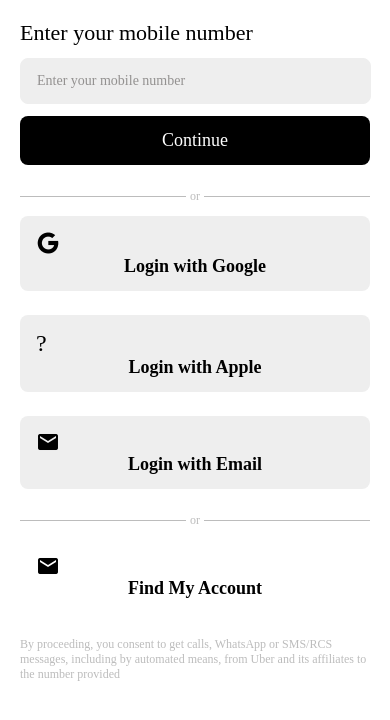
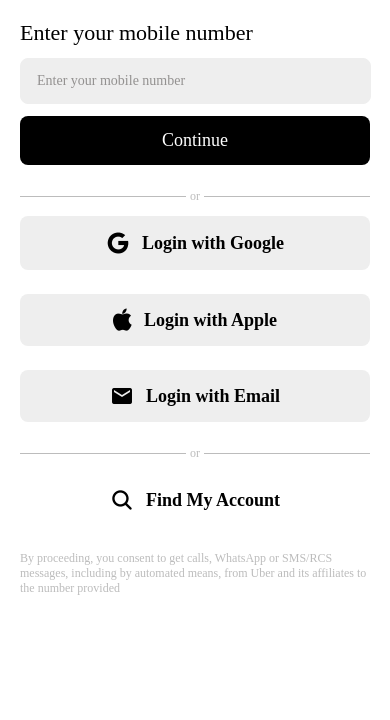
Before and after one commit to Rohithegade02/UberRiderApp, a React Native app: screen / in a window 390 px wide. Shown: the top 720 px of the page. Built offline with nearby package versions, Linux system fonts and the light colour scheme.

Commit message:
fixed all issues regarding imports

```diff
--- a/babel.config.js
+++ b/babel.config.js
@@ -1,3 +1,4 @@
 module.exports = {
   presets: ['module:@react-native/babel-preset'],
+  plugins: ['react-native-reanimated/plugin'],
 };
--- a/package.json
+++ b/package.json
@@ -11,6 +11,7 @@
     "test": "jest"
   },
   "dependencies": {
+    "@gorhom/bottom-sheet": "^5.1.6",
     "@react-native-community/geolocation": "^3.4.0",
     "@react-native-community/masked-view": "^0.1.11",
     "@react-native/new-app-screen": "0.80.0",
@@ -20,9 +21,10 @@
     "@shopify/flash-list": "^1.8.3",
     "react": "19.1.0",
     "react-native": "0.80.0",
-    "react-native-gesture-handler": "^1.10.3",
+    "react-native-gesture-handler": "^2.26.0",
     "react-native-maps": "^1.24.3",
     "react-native-permissions": "^5.4.1",
+    "react-native-reanimated": "^3.18.0",
     "react-native-safe-area-context": "^5.5.0",
     "react-native-screens": "^4.11.1",
     "react-native-vector-icons": "^10.2.0",
--- a/src/screens/LoginScreen/LoginScreen.tsx
+++ b/src/screens/LoginScreen/LoginScreen.tsx
@@ -70,13 +70,7 @@
         buttonTextStyle={styles.findMyAccountButtonText}
         onPress={handleContinue}
         loading={loading}
-        icon={
-          <CustomIcon
-            name="email"
-            iconFamily="MaterialCommunityIcons"
-            size={24}
-          />
-        }
+        icon={<CustomIcon name="search" iconFamily="Ionicons" size={24} />}
         iconPosition="left"
         iconColor="black"
       />
--- a/src/screens/LoginScreen/LoginSocialButton.tsx
+++ b/src/screens/LoginScreen/LoginSocialButton.tsx
@@ -24,7 +24,7 @@
         {
           text: LoginScreenText.loginWithApple,
           onPress: handleAppleLogin,
-          icon: <CustomIcon name="apple" iconFamily="AntDesign" size={24} />,
+          icon: <CustomIcon name="apple" iconFamily="FontAwesome" size={24} />,
         },
         {
           text: LoginScreenText.loginWithEmail,
--- a/src/screens/LoginScreen/styles.ts
+++ b/src/screens/LoginScreen/styles.ts
@@ -31,6 +31,7 @@
     paddingHorizontal: 16,
     borderColor: Colors.grayBackground,
     marginBottom: 12,
+    alignItems: 'center',
   },
   continueButtonText: {
     ...SemiBoldFont18,
@@ -50,6 +51,10 @@
     paddingHorizontal: 16,
     borderColor: Colors.grayBackground,
     marginBottom: 12,
+    alignItems: 'center',
+    flexDirection: 'row',
+    justifyContent: 'center',
+    gap: 12,
   },
   socialButtonText: {
     ...BoldFont18,
@@ -64,6 +69,10 @@
     paddingHorizontal: 16,
     borderColor: Colors.grayBackground,
     marginBottom: 12,
+    alignItems: 'center',
+    flexDirection: 'row',
+    justifyContent: 'center',
+    gap: 12,
   },
   findMyAccountButtonText: {
     ...BoldFont18,
```
Also changed, not shown: metro.config.js (+6 -2 lines), 1 other file (tests, documents, lock files or other folders).
